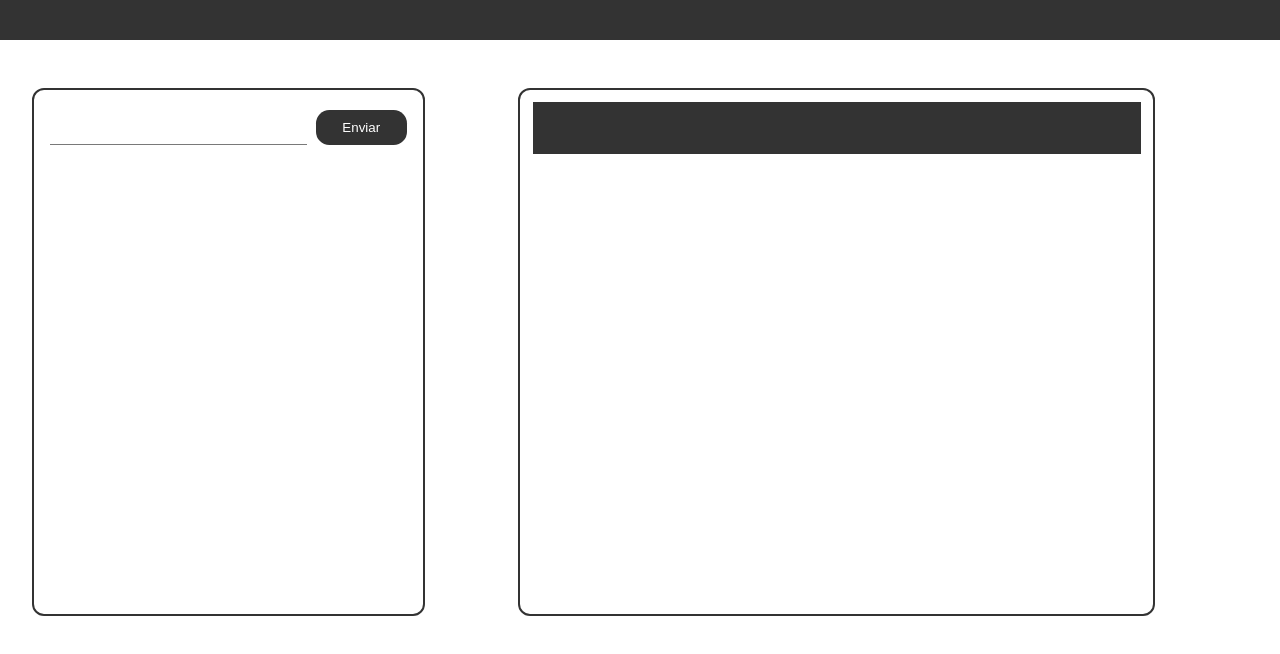
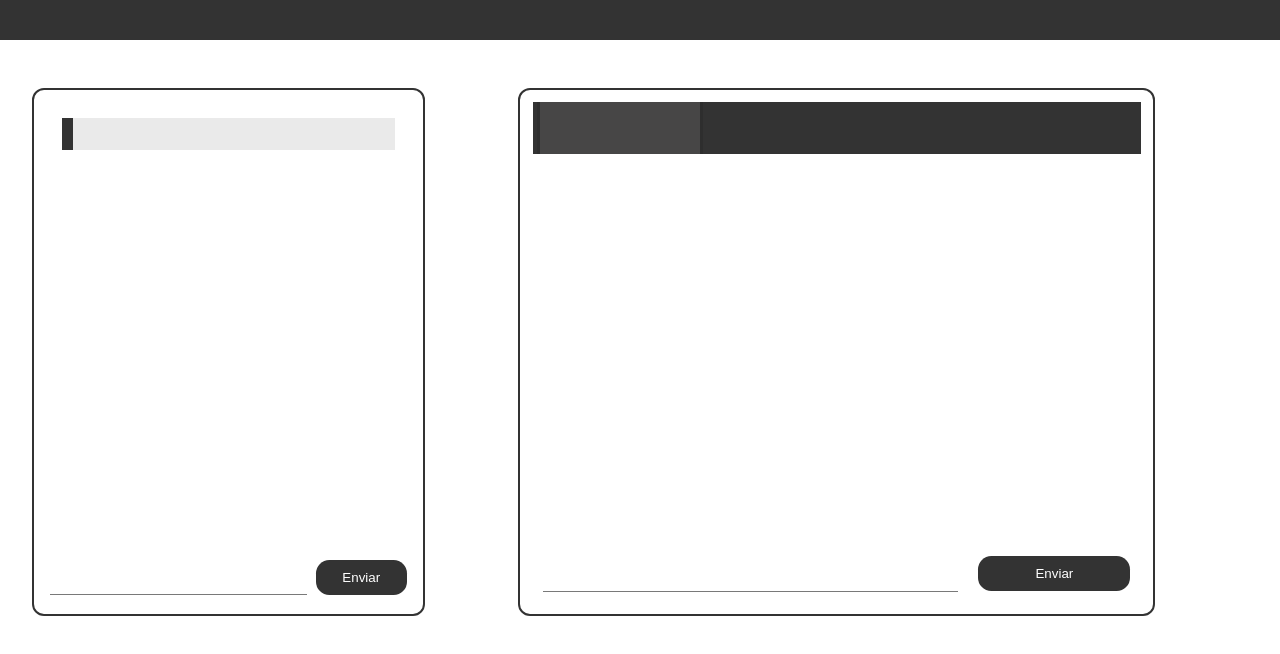
Before and after one commit to GuilhermeMelow/chat-typescript, a Vue app: page /chat in a window 1280 px wide. Both pictures are taken after a click on the button "Enviar". Shown: the top 654 px of the page. Built offline with nearby package versions, Linux system fonts and the light colour scheme.

Commit message:
Salas abertas refatorado.

```diff
--- a/src/views/chat/Chat.vue
+++ b/src/views/chat/Chat.vue
@@ -1,10 +1,18 @@
+
 <template>
     <div class="main">
         <div class="side-menu">
-            <Salas-menu :chatsFunctions="useChats" />
+            <SalasMenu
+                :salas="state.salas"
+                @criarSala="criarSala"
+                @abrirSala="abrirSala" />
         </div>
         <div class="main-container">
-            <Salas-abertas :chatsFunctions="useChats" />
+            <SalasAbertas
+                :salas="salasAbertas"
+                :chat="state.chat"
+                @abrirSala="abrirSala"
+                @enviar="enviar" />
         </div>
     </div>
 </template>
@@ -25,7 +33,7 @@
             onMounted(async () => await store.inicializarSalas());
 
             return {
-                useChats: UseChats(store),
+                ...UseChats(store),
             };
         },
     });
--- a/src/views/chat/components/SalasAbertas.vue
+++ b/src/views/chat/components/SalasAbertas.vue
@@ -1,21 +1,20 @@
 <template>
     <div class="tabs-content">
         <ul class="tab-nav">
-            <li v-for="sala in salasAbertas"
+            <li v-for="sala in salas"
                 :key="sala"
                 v-text="sala.nome"
-                @click="abrirSala(sala)"
-                :class='{"tab_selected": state.chat != null && sala == state.chat}' />
+                @click="$emit('abrirSala', sala)"
+                :class='{"tab_selected": chat != null && sala == chat}' />
         </ul>
     </div>
-
-    <div v-if="state.chat" class="load-content">
-        <List class="list" :values="state.chat.mensagens">
+    <div v-if="chat" class="load-content">
+        <List class="list" :values="chat.mensagens">
             <template #="{ item }">
                 <div v-text="item" />
             </template>
         </List>
-        <Enviador class="enviador" @send=" enviarMensagem" />
+        <Enviador class="enviador" @send="emit('enviar', $event)" />
     </div>
 </template>
 
@@ -28,12 +27,15 @@
         name: "chatsOpen",
         components: { List, Enviador },
         props: {
-            chatsFunctions: Object,
+            salas: Array,
+            chat: Object,
         },
-        setup(props) {
-            const { chatsFunctions } = toRefs(props);
-
-            return { ...chatsFunctions?.value };
+        emits: ["abrirSala", "enviar"],
+        setup(props, { emit }) {
+            return {
+                emit,
+                ...toRefs(props),
+            };
         },
     });
 </script>
```
